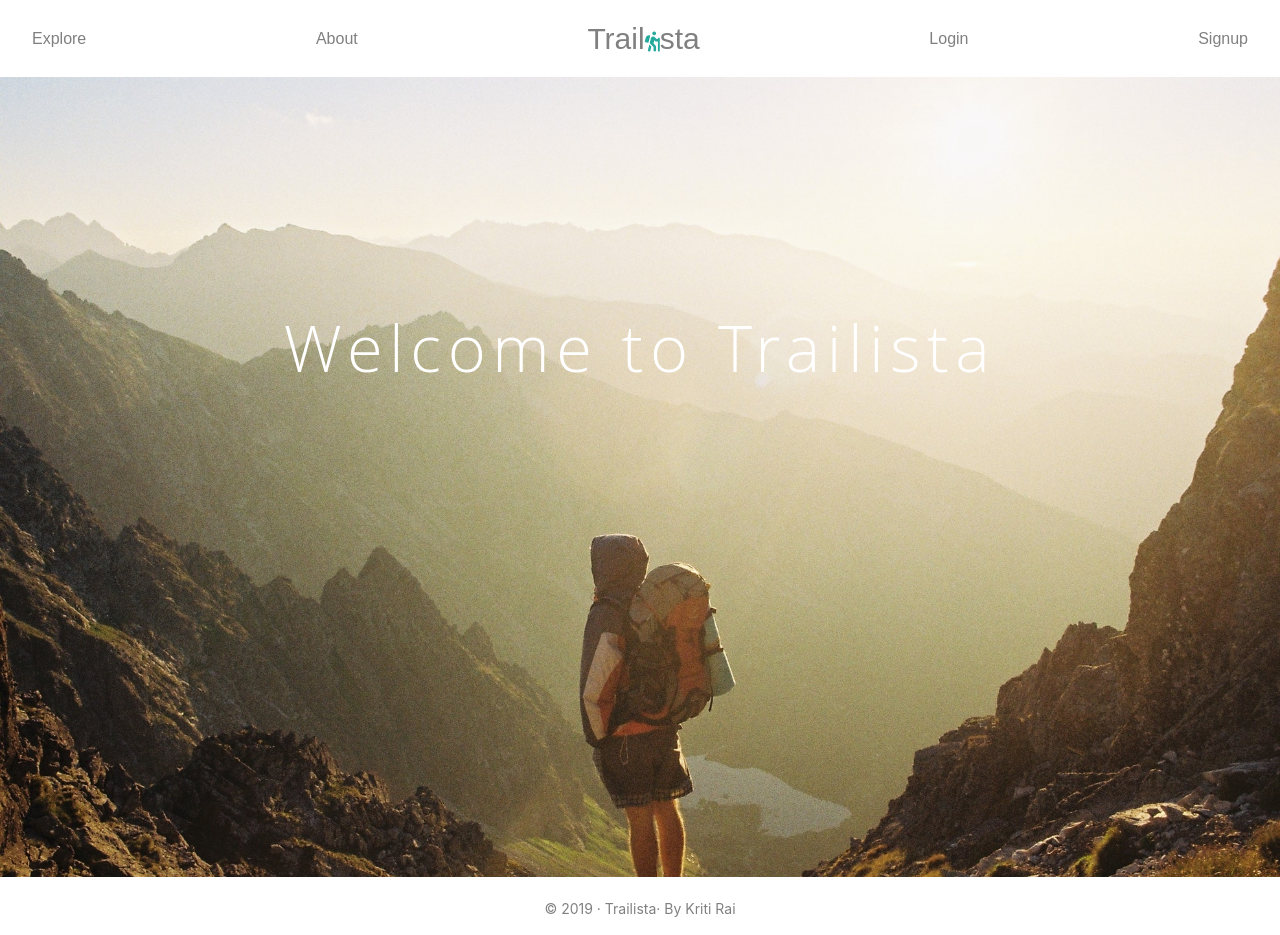
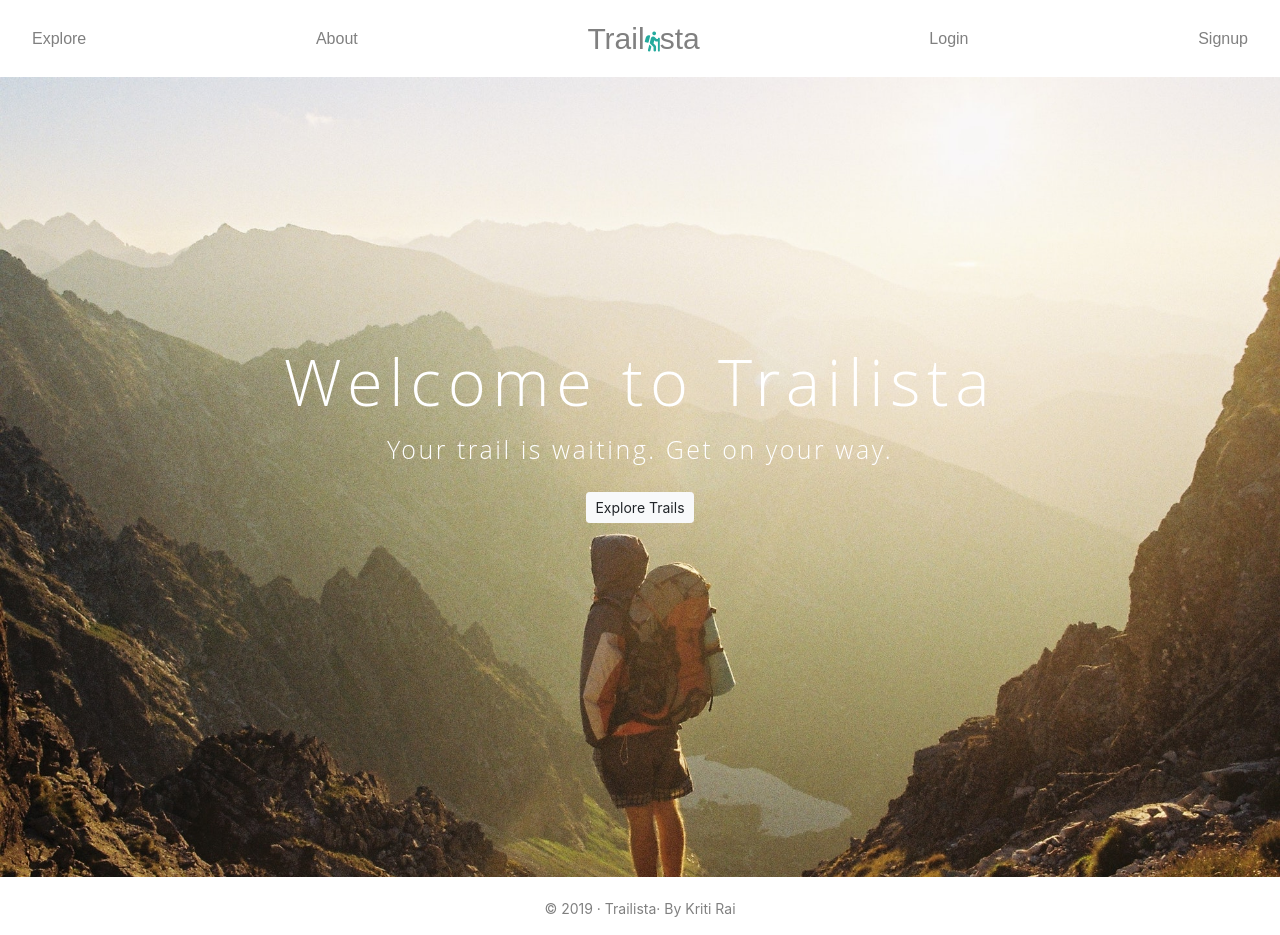
Before and after one commit to kriti-rai/trailista, a React (Create React App) app in the folder client/: page / in a window 1280 px wide. Built offline with nearby package versions, Linux system fonts and the light colour scheme; no server answers.

Commit message:
Update welcome message; add explore button

```diff
--- a/client/src/components/Home.js
+++ b/client/src/components/Home.js
@@ -1,5 +1,4 @@
 import React, { Component } from 'react';
-import SearchHikes from './Hikes/SearchHikes';
 
 class Home extends Component {
 
@@ -12,14 +11,10 @@ class Home extends Component {
   render() {
     return  (
       <>
-      <div className="main-container">
-        <div className="home-container">
-          <div className="container">
-            <div className="d-flex justify-content-center h-100">
-              <p className="welcome-msg">Welcome to Trailista</p>
-            </div>
-          </div>
-         </div>
+        <div class='home-container'>
+          <div className='welcome-msg'>Welcome to Trailista</div>
+          <div className='welcome-sub-msg'>Your trail is waiting. Get on your way.</div>
+          <br></br><button className="btn btn-light btn-sm">Explore Trails</button>
         </div>
       </>
     )
```
